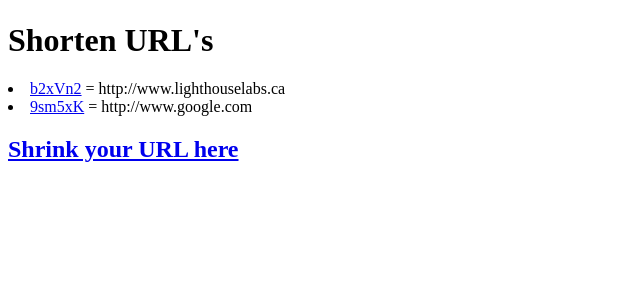
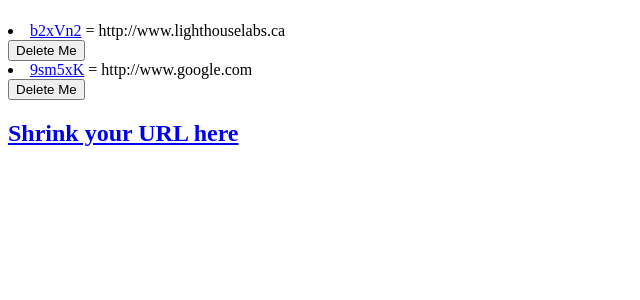
Before and after one commit to Zxela/tinyapp, a Node server app: page /urls in a window 1280 px wide. Shown: the part 58-358 px from the top of the page, without its empty margins (0-640 px from the left). Run offline with Node 20, Linux system fonts and the light colour scheme.

Commit message:
added delete functionality

```diff
--- a/express_server.js
+++ b/express_server.js
@@ -43,13 +43,20 @@ app.get("/u/:shortURL", (req, res) => {
     }
 });
 
-app.post("/urls", (req, res) => {
+app.post("/urls/new", (req, res) => {
     console.log(req.body);  // debug statement to see POST parameters
     let shortenedURL = generateRandomString();
     urlDatabase[shortenedURL] = req.body.longURL;
     res.redirect(`http://localhost:${PORT}/urls/${shortenedURL}`);         // Respond with 'Ok' (we will replace this)
+});
 
+app.post("/urls/:id/delete", (req, res) => {
+    console.log(req.body);  // debug statement to see POST parameters
+    console.log("pressed delete");
+    delete urlDatabase[req.params.id];
+    res.redirect(`http://localhost:${PORT}/urls`); //redirect to updated list
 });
+
 app.listen(PORT, () => {
     console.log(`App listening on port ${PORT}`);
 });
--- a/views/urls_index.ejs
+++ b/views/urls_index.ejs
@@ -7,11 +7,10 @@
     <header>
         <% include partials/_header %>
     </header>
-    <h1>Shorten URL's</h1>
-    <% for(let key in urls) { %>
-       <li><a href="localhost:8080/u/<%= key %>"><%= key %></a>  = <%= urls[key] %></li>
+        <% for(let key in urls) { %>
+       <li><a href="localhost:8080/u/<%= key %>"><%= key %></a>  = <%= urls[key] %><form method="POST" action="/urls/<%= key %>/delete"><input type="submit" class="btn" value="Delete Me" /></form></li>
     <% } %>
     <div></div>
-    <h2><a href="localhost:8080"> Shrink your URL here</a></h2>
+    <h2><a target="_self" href="http://localhost:8080"> Shrink your URL here</a></h2>
 </body>
 </html>
--- a/views/urls_new.ejs
+++ b/views/urls_new.ejs
@@ -4,7 +4,7 @@
   <title>TinyApp</title>
   <body style="font-size:20px; padding:50px;">
     <% include partials/_header %>
-    <form action="/urls" method="POST" style="margin:150px;">
+    <form action="/urls/new" method="POST" style="margin:150px;">
       <label for="longURL">Enter a URL:</label>
       <input id="longURL" type="text" name="longURL" placeholder="http://" style="width: 300px">
       <input type="submit" value="Submit">
--- a/views/urls_show.ejs
+++ b/views/urls_show.ejs
@@ -11,5 +11,7 @@
 <body>
     <header><% include partials/_header %></header>
     "<%= urls[shortURL] %>" shortened is <a href=http://localhost:8080/u/<%= shortURL %>><%= shortURL %></a>
+    <hr />
+    <a href="http://localhost:8080/urls/">List of all shortened URL's</a>
 </body>
 </html>
```
